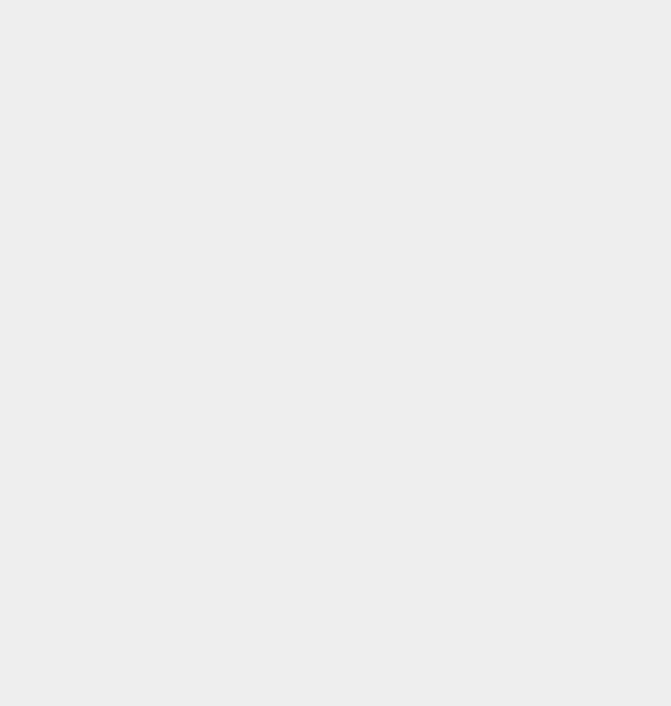
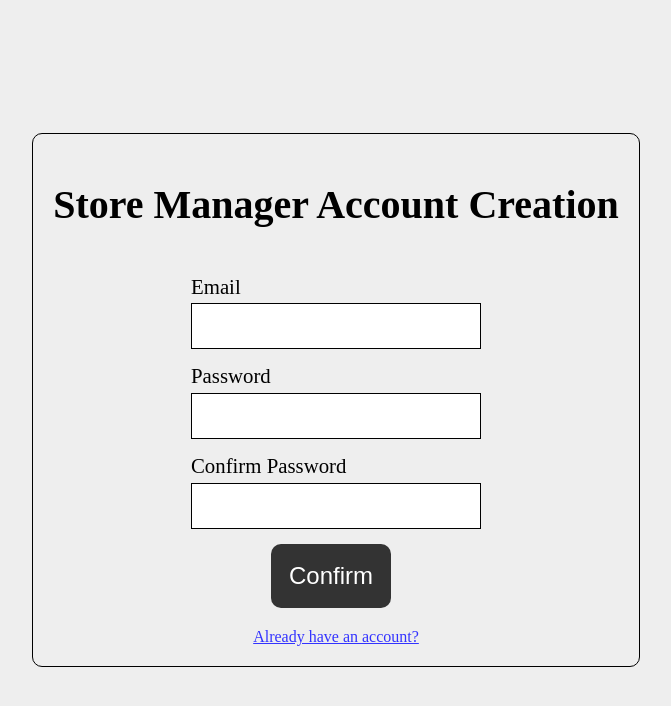
Before and after one commit to FloatingPointers/scheduler, a React (Create React App) app: page /CreateAccount in a window 1280 px wide. Before the commit this address had no page. Shown: the top 706 px of the page, without its empty margins (304-975 px from the left). Built offline with nearby package versions, Linux system fonts and the light colour scheme.

Commit message:
add account creation page

```diff
--- a/src/RouteSwitch.js
+++ b/src/RouteSwitch.js
@@ -1,12 +1,14 @@
 import React from "react";
 import { BrowserRouter, Routes, Route } from "react-router-dom";
 import App from "./pages/App";
+import CreateAccount from "./pages/CreateAccount";
 
 const RouteSwitch = () => {
   return (
     <BrowserRouter>
       <Routes>
         <Route path="/" element={<App />} />
+        <Route path="/CreateAccount" element={<CreateAccount />} />
       </Routes>
     </BrowserRouter>
   );
--- a/src/components/app-components/EmployeeLogin.js
+++ b/src/components/app-components/EmployeeLogin.js
@@ -19,6 +19,7 @@
             </div>
 
             <button type="submit" id="submit">Submit</button>
+            <p>Contact your manager for account creation</p>
         </form>
     );
   }
--- a/src/components/app-components/ManagerLogin.js
+++ b/src/components/app-components/ManagerLogin.js
@@ -1,3 +1,4 @@
+import {NavLink} from "react-router-dom"
 
 function ManagerLogin() {
 
@@ -14,6 +15,8 @@
             </div>
 
             <button type="submit" id="submit">Submit</button>
+
+            <NavLink to="/CreateAccount" className="create-account">Don't have an account?</NavLink>
         </form>
     );
   }
--- a/src/index.js
+++ b/src/index.js
@@ -1,6 +1,8 @@
 import React from 'react';
 import ReactDOM from 'react-dom/client';
 import RouteSwitch from './RouteSwitch';
+import "./styles/index.css"
+
 
 const root = ReactDOM.createRoot(document.getElementById('root'));
 root.render(
--- /dev/null
+++ b/src/pages/CreateAccount.js
@@ -0,0 +1,52 @@
+import React, {useState} from "react"
+import "../styles/CreateAccount.css"
+import {NavLink} from "react-router-dom"
+
+
+
+function CreateAccount() {
+  const [password, setPassword] = useState("");
+  const [confirmPassord, setConfirmPassword] = useState("");
+
+
+  const handlePwdBlurEvent = event => {
+    setPassword(event.target.value);
+  }
+
+  const handlePwdConfirmBlurEvent = event => {
+    setConfirmPassword(event.target.value);
+    if (password !== confirmPassord) {
+      event.target.setCustomValidity("Passwords do not match");
+    }
+}
+
+  return (
+    <div className="flexcol bordered-element">
+      <h1>Store Manager Account Creation</h1>
+      <form>
+
+        <div className="label-input-combo">
+          <label htmlFor="email">Email</label>
+          <input type="email" name="email" required></input>
+        </div>
+
+        <div className="label-input-combo">
+          <label htmlFor="pwd">Password</label>
+          <input id="password" type="password" name="password" onBlur={handlePwdBlurEvent} required></input>
+        </div>
+
+        <div className="label-input-combo">
+          <label htmlFor="pwd-confirm">Confirm Password</label>
+          <input type="password" name="pwd-confirm" onBlur={handlePwdConfirmBlurEvent} required></input>
+        </div>
+
+        <button type="submit">Confirm</button>
+
+      </form>
+
+      <NavLink to="/" className="create-account">Already have an account?</NavLink>
+    </div>
+  );
+}
+
+export default CreateAccount;
--- a/src/styles/App.css
+++ b/src/styles/App.css
@@ -1,19 +1,3 @@
-body {
-    background-color: #EEEEEE;
-    width: 100vw;
-    height: 100vh;
-    margin: 0px;
-    border: 0px;
-    padding: 0px;
-    display: flex;
-    justify-content: center;
-    align-items: center;
-}
-
-h1 {
-    font-size: 2.5em;
-
-}
 
 
 .login {
@@ -34,56 +18,15 @@
     gap: 50px;
 }
 
-form {
-    display: flex;
-    flex-direction: column;
-    gap: 15px;
-    margin: 20px;
-    align-items: center;
-    justify-content: center;
-}
-
-
-button {
-
-    background-color: #333333;
-    border: none;
-    padding: 18px;
-    color:  #fff;
-    font-size: 1.5em;
-    margin-right: 10px;
-    border-radius: 10px;
-
-}
-
-#submit {
-    margin-top: 15px;
-}
-
-button:hover {
-    background-color: #999999;
-}
 
 
 
-.label-input-combo {
 
-    display: flex;
-    flex-direction: column;
-    gap: 0.3em;
 
+.create-account {
+    color: #3333ff;
 }
 
-label{
-
-    font-size: 1.3em;
-
+.create-account:hover {
+    color:#9999ff;
 }
-
-input {
-
-    border: 1px solid black;
-    padding: 10px;
-    font-size: 1.3em;
-
-}
--- /dev/null
+++ b/src/styles/index.css
@@ -0,0 +1,85 @@
+body {
+    background-color: #EEEEEE;
+    width: 100vw;
+    height: 100vh;
+    margin: 0px;
+    border: 0px;
+    padding: 0px;
+    display: flex;
+    justify-content: center;
+    align-items: center;
+}
+
+.flexcol {
+    display: flex;
+    justify-content: center;
+    align-items: center;
+    flex-direction: column;
+
+}
+
+.flex {
+    display: flex;
+    justify-content: center;
+    align-items: center;
+
+}
+
+.bordered-element {
+    padding: 20px;
+    border: 1px solid black;
+    border-radius: 10px;
+}
+
+h1 {
+    font-size: 2.5em;
+}
+
+form {
+    display: flex;
+    flex-direction: column;
+    gap: 15px;
+    margin: 20px;
+    align-items: center;
+    justify-content: center;
+}
+
+
+button {
+
+    background-color: #333333;
+    border: none;
+    padding: 18px;
+    color:  #fff;
+    font-size: 1.5em;
+    margin-right: 10px;
+    border-radius: 10px;
+
+}
+
+#submit {
+    margin-top: 15px;
+}
+
+button:hover {
+    background-color: #999999;
+}
+
+
+
+
+.label-input-combo {
+    display: flex;
+    flex-direction: column;
+    gap: 0.3em;
+}
+
+label {
+    font-size: 1.3em;
+}
+
+input {
+    border: 1px solid black;
+    padding: 10px;
+    font-size: 1.3em;
+}
```
Also changed, not shown: src/styles/CreateAccount.css (added), 1 other file (tests, documents, lock files or other folders).
